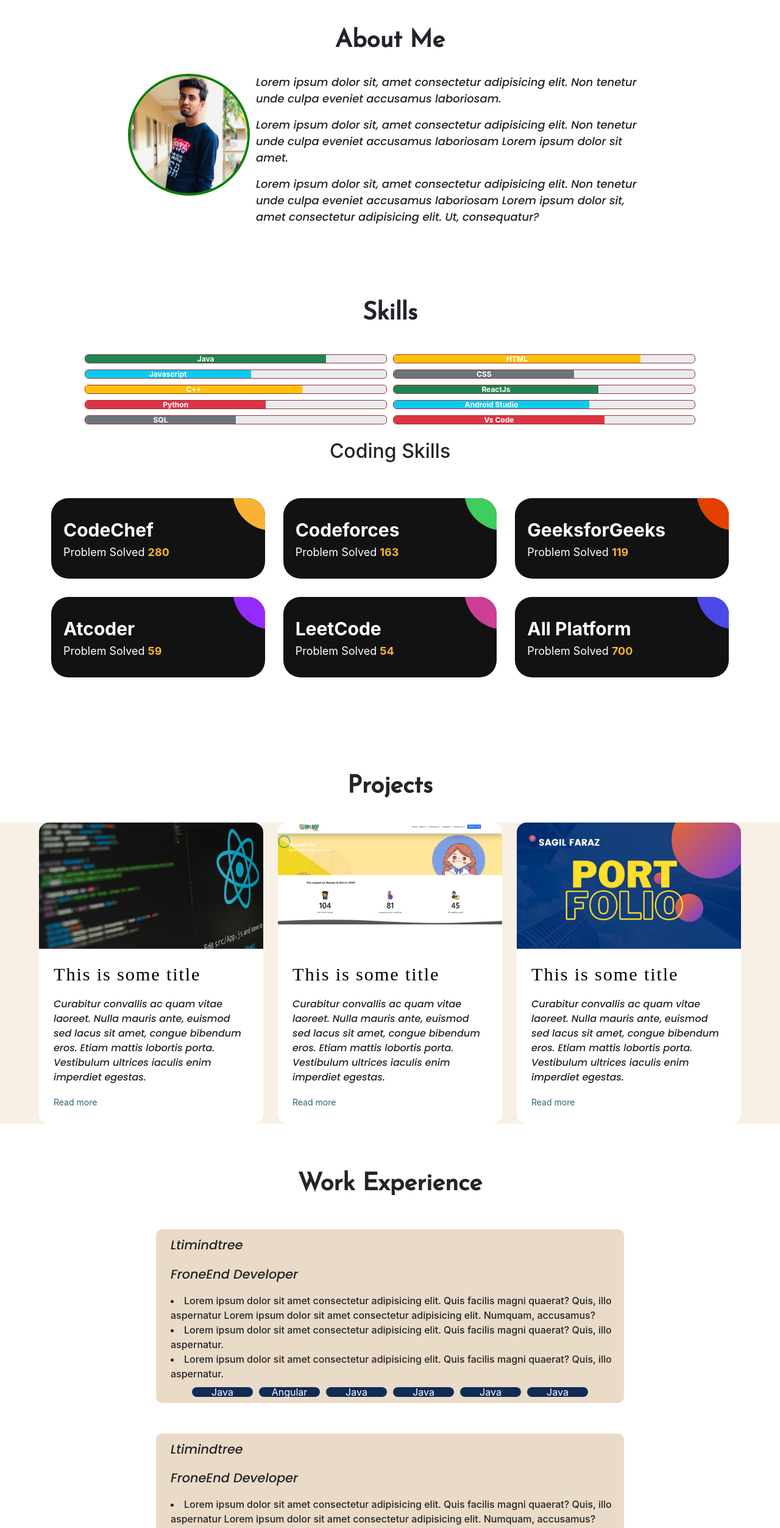
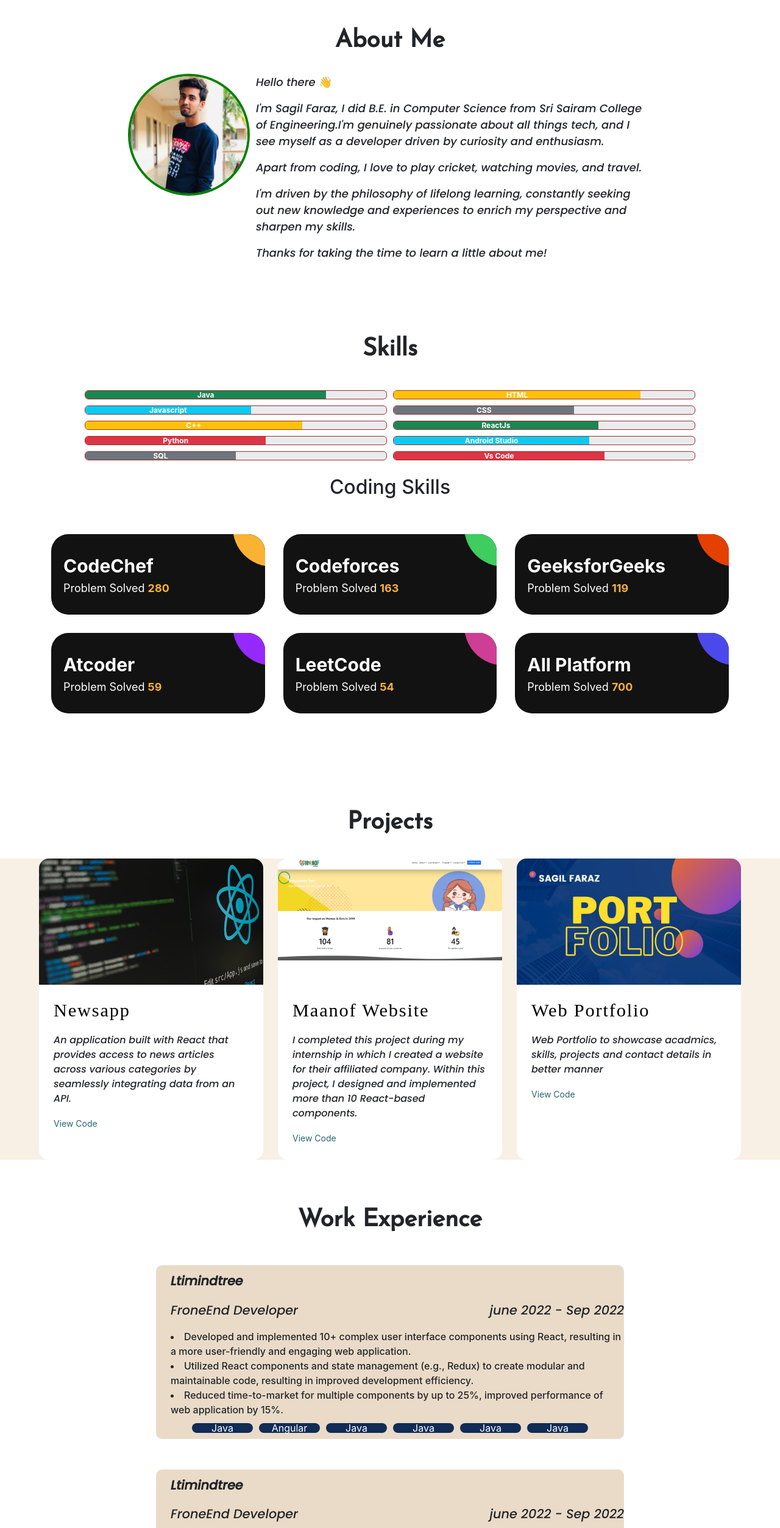
Before and after one commit to Sagil7/Portfolio, a React (Create React App) app: page /Project in a window 1280 px wide. Shown: the part 920-3426 px from the top of the page at 61% size. Built offline with nearby package versions, Linux system fonts and the light colour scheme.

Commit message:
content writting

```diff
--- a/src/App.js
+++ b/src/App.js
@@ -32,7 +32,7 @@
 
      <Contact/>
      <Footer/>
-     <Modal/>
+     {/* <Modal/> */}
      </BrowserRouter>
      {/* <Contact/> */}
 
--- a/src/Cards/Educationcard/Educationcard.js
+++ b/src/Cards/Educationcard/Educationcard.js
@@ -10,7 +10,7 @@
   <div class="card-body">
     <h5 class="card-title">{props.title}</h5>
     <p class="card-text">{props.innercontent}</p>
-    <p class="card-text">{props.course}</p>
+    <p class="card-text">{props.course} </p>
     <a href={props.link} target="_blank" class="btn btn-primary">Visit </a>
   </div>
 </div>
--- a/src/Cards/projectcard/Projcard.js
+++ b/src/Cards/projectcard/Projcard.js
@@ -14,12 +14,13 @@
         <img src={pic1} alt="" />
       </figure>
       <div class="article-body">
-        <h2>This is some title</h2>
+        <h2>Newsapp</h2>
         <p>
-          Curabitur convallis ac quam vitae laoreet. Nulla mauris ante, euismod sed lacus sit amet, congue bibendum eros. Etiam mattis lobortis porta. Vestibulum ultrices iaculis enim imperdiet egestas.
+        An application built with React that provides access to news articles across various categories by seamlessly integrating data from an API.
         </p>
+
         <a href="#" class="read-more">
-          Read more <span class="sr-only">about this is some title</span>
+          View Code  <span class="sr-only">about this is some title</span>
           <svg xmlns="http://www.w3.org/2000/svg" class="icon" viewBox="0 0 20 20" fill="currentColor">
             <path fill-rule="evenodd" d="M12.293 5.293a1 1 0 011.414 0l4 4a1 1 0 010 1.414l-4 4a1 1 0 01-1.414-1.414L14.586 11H3a1 1 0 110-2h11.586l-2.293-2.293a1 1 0 010-1.414z" clip-rule="evenodd" />
           </svg>
@@ -34,12 +35,12 @@
         <img src={pic2} alt="" />
       </figure>
       <div class="article-body">
-        <h2>This is some title</h2>
+        <h2>Maanof Website</h2>
         <p>
-          Curabitur convallis ac quam vitae laoreet. Nulla mauris ante, euismod sed lacus sit amet, congue bibendum eros. Etiam mattis lobortis porta. Vestibulum ultrices iaculis enim imperdiet egestas.
+        I completed this project during my internship in which I created a website for their affiliated company. Within this project, I designed and implemented more than 10 React-based components.
         </p>
         <a href="#" class="read-more">
-          Read more <span class="sr-only">about this is some title</span>
+          View Code <span class="sr-only">about this is some title</span>
           <svg xmlns="http://www.w3.org/2000/svg" class="icon" viewBox="0 0 20 20" fill="currentColor">
             <path fill-rule="evenodd" d="M12.293 5.293a1 1 0 011.414 0l4 4a1 1 0 010 1.414l-4 4a1 1 0 01-1.414-1.414L14.586 11H3a1 1 0 110-2h11.586l-2.293-2.293a1 1 0 010-1.414z" clip-rule="evenodd" />
           </svg>
@@ -54,12 +55,12 @@
         <img src={pic3} alt="" />
       </figure>
       <div class="article-body">
-        <h2>This is some title</h2>
+        <h2>Web Portfolio</h2>
         <p>
-          Curabitur convallis ac quam vitae laoreet. Nulla mauris ante, euismod sed lacus sit amet, congue bibendum eros. Etiam mattis lobortis porta. Vestibulum ultrices iaculis enim imperdiet egestas.
+        Web Portfolio to showcase acadmics, skills, projects and contact details in better manner
         </p>
         <a href="#" class="read-more">
-          Read more <span class="sr-only">about this is some title</span>
+          View Code <span class="sr-only">about this is some title</span>
           <svg xmlns="http://www.w3.org/2000/svg" class="icon" viewBox="0 0 20 20" fill="currentColor">
             <path fill-rule="evenodd" d="M12.293 5.293a1 1 0 011.414 0l4 4a1 1 0 010 1.414l-4 4a1 1 0 01-1.414-1.414L14.586 11H3a1 1 0 110-2h11.586l-2.293-2.293a1 1 0 010-1.414z" clip-rule="evenodd" />
           </svg>
--- a/src/Components/About/About.js
+++ b/src/Components/About/About.js
@@ -17,10 +17,11 @@
 
     </div>
     <div className="aboutcontent">
-
-     <p>Lorem ipsum dolor sit, amet consectetur adipisicing elit. Non tenetur unde culpa eveniet accusamus laboriosam.</p>
-     <p>Lorem ipsum dolor sit, amet consectetur adipisicing elit. Non tenetur unde culpa eveniet accusamus laboriosam Lorem ipsum dolor sit amet.</p>
-     <p>Lorem ipsum dolor sit, amet consectetur adipisicing elit. Non tenetur unde culpa eveniet accusamus laboriosam Lorem ipsum dolor sit, amet consectetur adipisicing elit. Ut, consequatur?</p>
+     <p>Hello there 👋</p>
+     <p>I'm Sagil Faraz, I did B.E. in Computer Science from Sri Sairam College of Engineering.I'm genuinely passionate about all things tech, and I see myself as a developer driven by curiosity and enthusiasm.</p>
+     <p>Apart from coding, I love to play cricket, watching movies, and travel.</p>
+     <p>I'm driven by the philosophy of lifelong learning, constantly seeking out new knowledge and experiences to enrich my perspective and sharpen my skills.</p>
+     <p>Thanks for taking the time to learn a little about me!</p>
     </div>
 
   </div>
--- a/src/Components/Education/Education.js
+++ b/src/Components/Education/Education.js
@@ -7,17 +7,17 @@
 function Education() {
   return (
     <>
-    <div id="Education">
-     <div className="headline" ><h1>Education</h1></div>
-    <div className="Outercont">
+      <div id="Education">
+        <div className="headline" ><h1>Education</h1></div>
+        <div className="Outercont">
 
-        <Educationcard image={college} title="Sri Sairam College of Engineering" innercontent="Bachelors of Engineering" course="Computer Science " link="http://sairamce.edu.in/" />
-        <Educationcard image={school} title="Central Public School" innercontent="Bachelors of Engineering" course="Computer Science " link="https://www.facebook.com/cpssamastipur/"/>
-        <Educationcard image={school} title="Sri Sairam College of Engineering" innercontent="Bachelors of Engineering" course="Computer Science " link="https://www.facebook.com/cpssamastipur/"/>
+          <Educationcard image={college} title="Sri Sairam College of Engineering (VTU)" innercontent="Bachelors of Engineering (8. CGPA)" course="Computer Science  " link="http://sairamce.edu.in/" />
+          <Educationcard image={school} title="Central Public School (C.B.S.E)" innercontent="HSC/Intermediate (79%)" course="PCM" link="https://www.facebook.com/cpssamastipur/" />
+          <Educationcard image={school} title="Sri Sairam College of Engineering" innercontent="SSC/Matriculation (9.6 CGPA)" course="Science" link="https://www.facebook.com/cpssamastipur/" />
 
-    </div>
+        </div>
 
-    </div>
+      </div>
     </>
   )
 }
--- a/src/Components/Workexperience/Workexperience.css
+++ b/src/Components/Workexperience/Workexperience.css
@@ -20,20 +20,26 @@
     text-align: left;
     /* border: 1px solid yellow; */
     font-size: 1.3rem;
-    font-weight: 500;
+    font-weight: 700;
 
 }
 .position{
     padding-left: 1.5rem;
     text-align: left;
+    display: flex;
     /* border: 1px solid red; */
+    justify-content: space-between;
     font-size: 1.3rem;
     font-weight: 500;
+}
+#date{
+    align-self: flex-end;
 }
 .content{
     padding-left: 1.5rem;
     text-align: left;
     font-weight: 500;
+    /* list-style: discs; */
 
 }
 .techused{
--- a/src/Components/Workexperience/Workexperience.js
+++ b/src/Components/Workexperience/Workexperience.js
@@ -9,11 +9,15 @@
       <div className="box">
 
         <div className="companyname"> <p>Ltimindtree</p> </div>
-        <div className="position"><p>FroneEnd Developer</p></div>
+        <div className="position">
+          <p>FroneEnd Developer</p>
+          <p id='date'>june 2022 - Sep 2022</p>
+          </div>
         <div className="content">
-           <li>Lorem ipsum dolor sit amet consectetur adipisicing elit. Quis facilis magni quaerat? Quis, illo aspernatur Lorem ipsum dolor sit amet consectetur adipisicing elit. Numquam, accusamus?</li>
-           <li>Lorem ipsum dolor sit amet consectetur adipisicing elit. Quis facilis magni quaerat? Quis, illo aspernatur.</li>
-           <li>Lorem ipsum dolor sit amet consectetur adipisicing elit. Quis facilis magni quaerat? Quis, illo aspernatur.</li>
+           <li>Developed and implemented 10+ complex user interface components using React, resulting in a more user-friendly and engaging web application.</li>
+           <li>Utilized React components and state management (e.g., Redux) to create modular and maintainable code, resulting in improved
+development efficiency.</li>
+           <li>Reduced time-to-market for multiple components by up to 25%, improved performance of web application by 15%.</li>
 
         </div>
         <div className="techused">
@@ -28,7 +32,10 @@
       <div className="box">
 
         <div className="companyname"> <p>Ltimindtree</p> </div>
-        <div className="position"><p>FroneEnd Developer</p></div>
+        <div className="position">
+          <p>FroneEnd Developer</p>
+          <p id='date'>june 2022 - Sep 2022</p>
+          </div>
         <div className="content">
            <li>Lorem ipsum dolor sit amet consectetur adipisicing elit. Quis facilis magni quaerat? Quis, illo aspernatur Lorem ipsum dolor sit amet consectetur adipisicing elit. Numquam, accusamus?</li>
            <li>Lorem ipsum dolor sit amet consectetur adipisicing elit. Quis facilis magni quaerat? Quis, illo aspernatur.</li>
```
